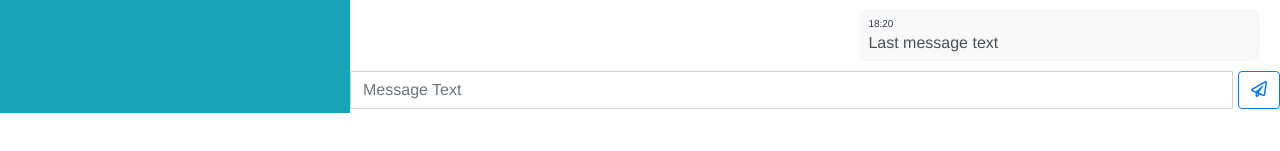
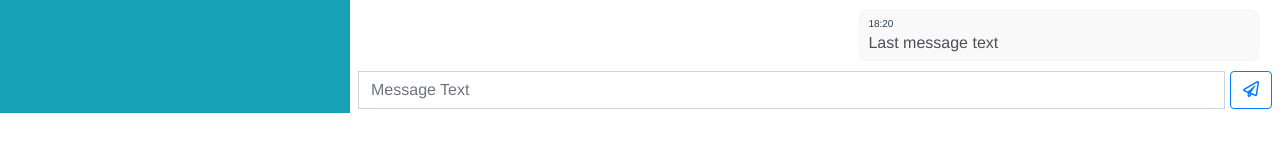
Before and after one commit to RajovicMirko/chatroom, a Vue app: page /chat in a window 1280 px wide. Shown: the part 687-838 px from the top of the page. Built offline with nearby package versions, Linux system fonts and the light colour scheme.

Commit message:
Chat page added logic for sending message

```diff
--- a/src/components/MessageInput.vue
+++ b/src/components/MessageInput.vue
@@ -31,8 +31,10 @@ export default {
     },
 
     handleSendMessage() {
-      this.$emit("sendMessage", this.messageText);
-      this.messageText = "";
+      if (this.messageText) {
+        this.$emit("sendMessage", this.messageText);
+        this.messageText = "";
+      }
     }
   }
 };
@@ -41,6 +43,7 @@ export default {
 <style>
 .messages .msg-input {
   display: flex;
+  margin: 0 0.5rem;
 }
 
 .messages .msg-input button {
```
